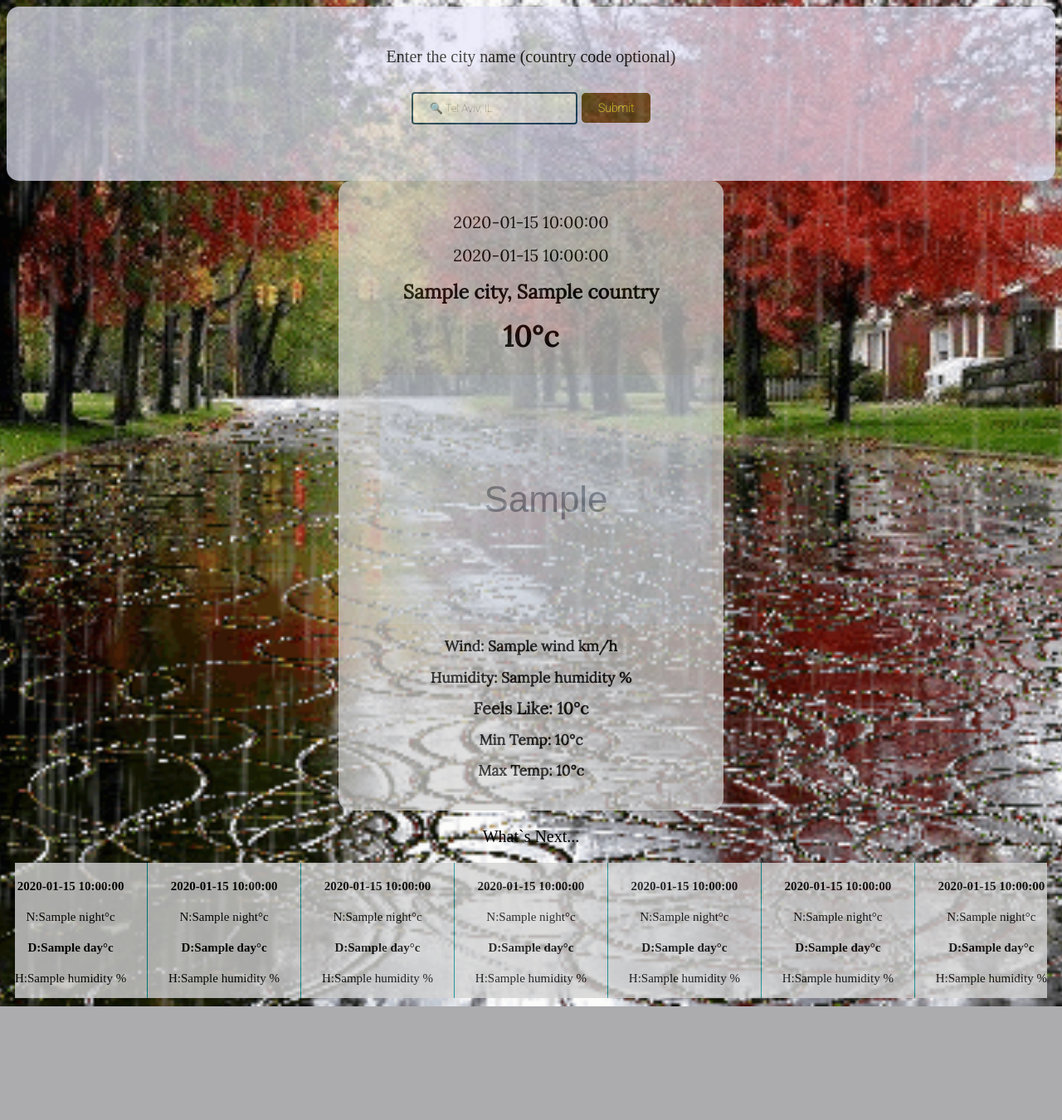
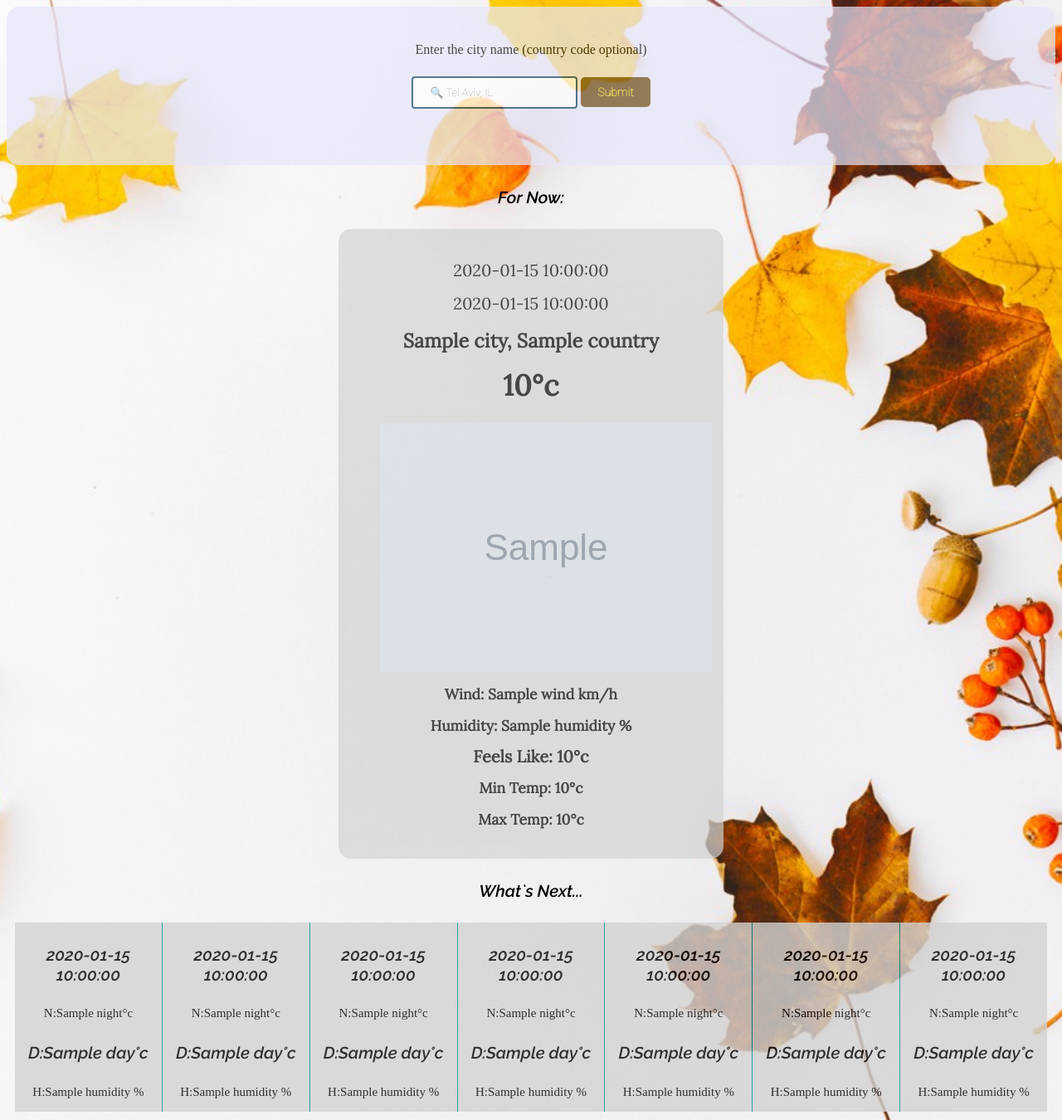
Before and after one commit to YoadMatza/python_summery, a Flask app: template python_summery/templates/home.html in a window 1280 px wide. Shown: the whole page at 83% size. Before the commit the page ends 1213 px from the top, so only its background shows below. Run offline with Flask 2, Linux system fonts and the light colour scheme; the template is opened without the code that fills it: most values are stand-ins (such as "Sample title", 1, 10 or a date in 2020); grey boxes marked "Sample" are stand-in pictures; some web fonts are replaced.

Commit message:
olga/ change web

```diff
--- a/python_summery/static/css/main.css
+++ b/python_summery/static/css/main.css
@@ -1,8 +1,6 @@
 body {
-
-    background: url('../images/rain.gif') no-repeat center;
+    background: url('../images/background-autumn.jpg') no-repeat center;
     background-size: cover;
-    font-size: 20px;
 }
 
 button {
@@ -16,9 +14,6 @@
 }
 
 .cen {
-    display: flex
-    flex-flow: row wrap
-    max-width: 350px;
     margin: 100 auto;
     border-radius: 15px;
     background-color: lavender;
@@ -65,6 +60,7 @@
     padding: 20px 50px;
     margin-left: 400px;
     margin-right: 400px;
+
     }
 .today-date{
     font-size: 20px
@@ -84,12 +80,13 @@
 }
 
 .current-temp{
-    font-size:30px
+    font-size:30px;
 }
-.next-days{
-    font-size: 20px
+h4{
+   font-size: 20px;
    font-family: 'Raleway', sans-serif;
-   text-align: center
+   text-align: center;
+   text-color: red;
 }
 
 
@@ -112,11 +109,6 @@
     border-left: 1px solid darkcyan;
 }
 
-hr {
-    margin: 1rem;
-    width: 100%;
-}
-
 .main-details{
     font-size: 15px
 }
--- a/python_summery/templates/home.html
+++ b/python_summery/templates/home.html
@@ -20,7 +20,7 @@
         <button type="submit" class="search-button">Submit</button>
     </form>
 </div>
-
+<h4 class="next-days">For Now: </h4>
 <div class="main-content">
     <div class="today-date">
         <p>{{ date_time }}</p>
@@ -33,23 +33,23 @@
         <img src="{{DailyWeather.icon}}" alt="Weather Condition Icon">
     </div>
 
-<div class = 'day_weather'>
-    <div class="main-details">
-        <h3>Wind: {{DailyWeather.wind}} km/h</h3>
+    <div class = 'day_weather'>
+         <div class="main-details">
+             <h3><b>Wind:</b> {{DailyWeather.wind}} km/h</h3>
         <!-- <span>Pressure: {{pressure}} mb</span> -->
-        <h3>Humidity: {{DailyWeather.humidity}} %</h3>
-    </div>
+             <h3><b>Humidity:</b> {{DailyWeather.humidity}} %</h3>
+         </div>
 
-    <h1 class="current-temp_feels">Feels Like: {{DailyWeather.temp_feels}}°c</h1>
+    <h1 class="current-temp_feels"><b>Feels Like:</b> {{DailyWeather.temp_feels}}°c</h1>
 
     <div class="main-details">
-        <h3>Min Temp: {{DailyWeather.temp_min}}°c</h3>
-        <h3>Max Temp: {{DailyWeather.temp_max}}°c</h3>
+        <h3><b>Min Temp:</b> {{DailyWeather.temp_min}}°c</h3>
+        <h3><b>Max Temp: </b>{{DailyWeather.temp_max}}°c</h3>
     </div>
   </div>
 </div>
 
-<p class="next-days">What`s Next...</p>
+<h4 class="next-days">What`s Next...</h4>
 <container class="detail-content" target="_blank">
 
     <div id="day1" class="core-details">
```
